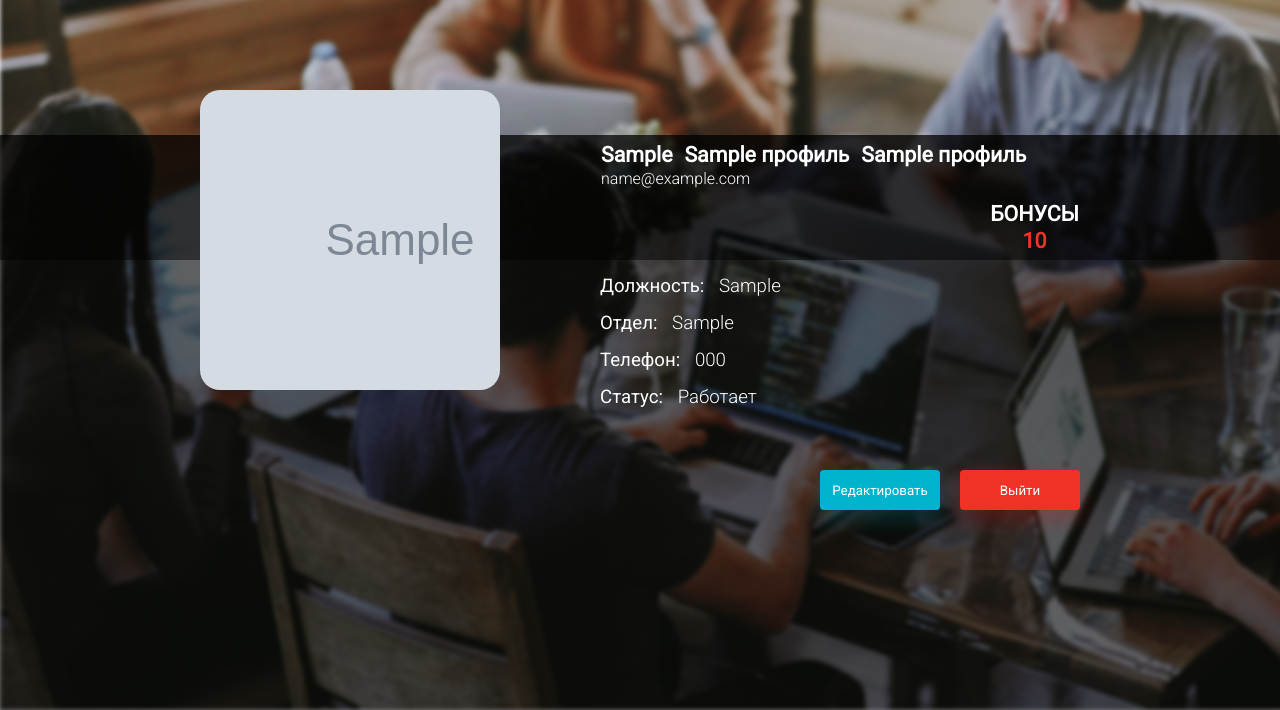
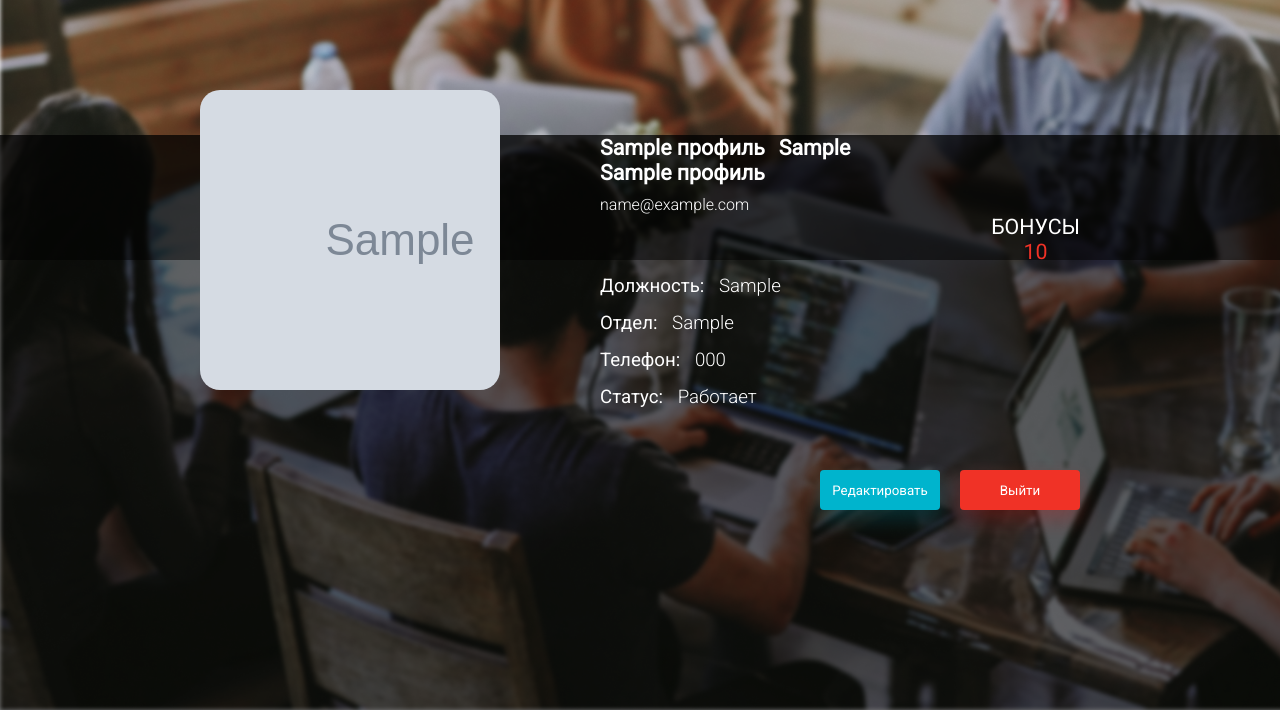
Before and after one commit to spanickroon/Alfa-Staff, a Django app: page /profile in a window 1280 px wide. Shown: the part 90-800 px from the top of the page. Run offline with Django 3.2, Linux system fonts and the light colour scheme; a user stored in the database is signed in; tables that the repository leaves empty hold one stand-in row (values such as "Sample post"); grey boxes marked "Sample" are stand-in pictures; lists and menus that the app fills with data are empty.

Commit message:
Fixed the layout error associated with a long name

```diff
--- a/static/css/style.css
+++ b/static/css/style.css
@@ -319,6 +319,23 @@ table {
     margin-left: 600px;
 }
 
+.profile-main-info {
+    display: grid;
+
+    width: 400px;
+    grid-template-columns: repeat(1, auto);
+    grid-template-rows: repeat(3, auto);
+}
+
+.profile-bonus-info {
+    display: grid;
+
+    justify-items: center;
+
+    grid-template-columns: repeat(1, auto);
+    grid-template-rows: repeat(2, auto);
+}
+
 .profile-bonus-container {
     margin-left: auto;
     margin-right: 200px;
@@ -334,6 +351,7 @@ table {
 .profile-contact {
     font-size: 12pt;
     font-weight: 300;
+    margin-top: 10px;
 }
 
 .profile-bonus {
--- a/templates/alfastaff-bonuses/profile.html
+++ b/templates/alfastaff-bonuses/profile.html
@@ -20,41 +20,23 @@
         <a class="nav-panel nav-profile" href="{% url 'profile' %}">ПРОФИЛЬ</a>
     </header>
 <div class="back-profile-top">
-    <table class="profile-info-container">
-        <tbody>
-            <tr>
-                <th align="left">
-                    <label class="profile-fullname">{{ user.profile.first_name }}</label>
-                </th>
-                <th align="left">
-                    <label class="profile-fullname">{{ user.profile.second_name }}</label>
-                </th>
-                <th align="left">
-                    <label class="profile-fullname">{{ user.profile.middle_name }}</label>
-                </th>
-            </tr>
-            <tr>
-                <th colspan="3" align="left">
-                    <label class="profile-contact">{{ user.email }}</label>
-                </th>
-            </tr>
-        </tbody>
-    </table>
+    <div class="profile-info-container">
+        <div class="profile-main-info">
+            <div>
+                <label class="profile-fullname">{{ user.profile.second_name }}</label>
+                <label class="profile-fullname">{{ user.profile.first_name }}</label>
+            </div>
 
-    <table class="profile-bonus-container">
-        <tbody>
-            <tr>
-                <th align="right">
-                    <label class="profile-bonus">БОНУСЫ</label>
-                </th>
-            </tr>
-            <tr>
-                <th align="center">
-                    <label class="profile-bonus-count">{{ user.profile.points }}</label>
-                </th>
-            </tr>
-        </tbody>
-    </table>
+            <label class="profile-fullname">{{ user.profile.middle_name }}</label>
+            <label class="profile-contact">{{ user.email }}</label>
+        </div>
+    </div>
+    <div class="profile-bonus-container">
+        <div class="profile-bonus-info">
+            <label class="profile-bonus">БОНУСЫ</label>
+            <label class="profile-bonus-count">{{ user.profile.points }}</label>
+        </div>
+    </div>
 </div>
 <div class="back-profile-bottom">
     <div class="profile-info-container">
```
